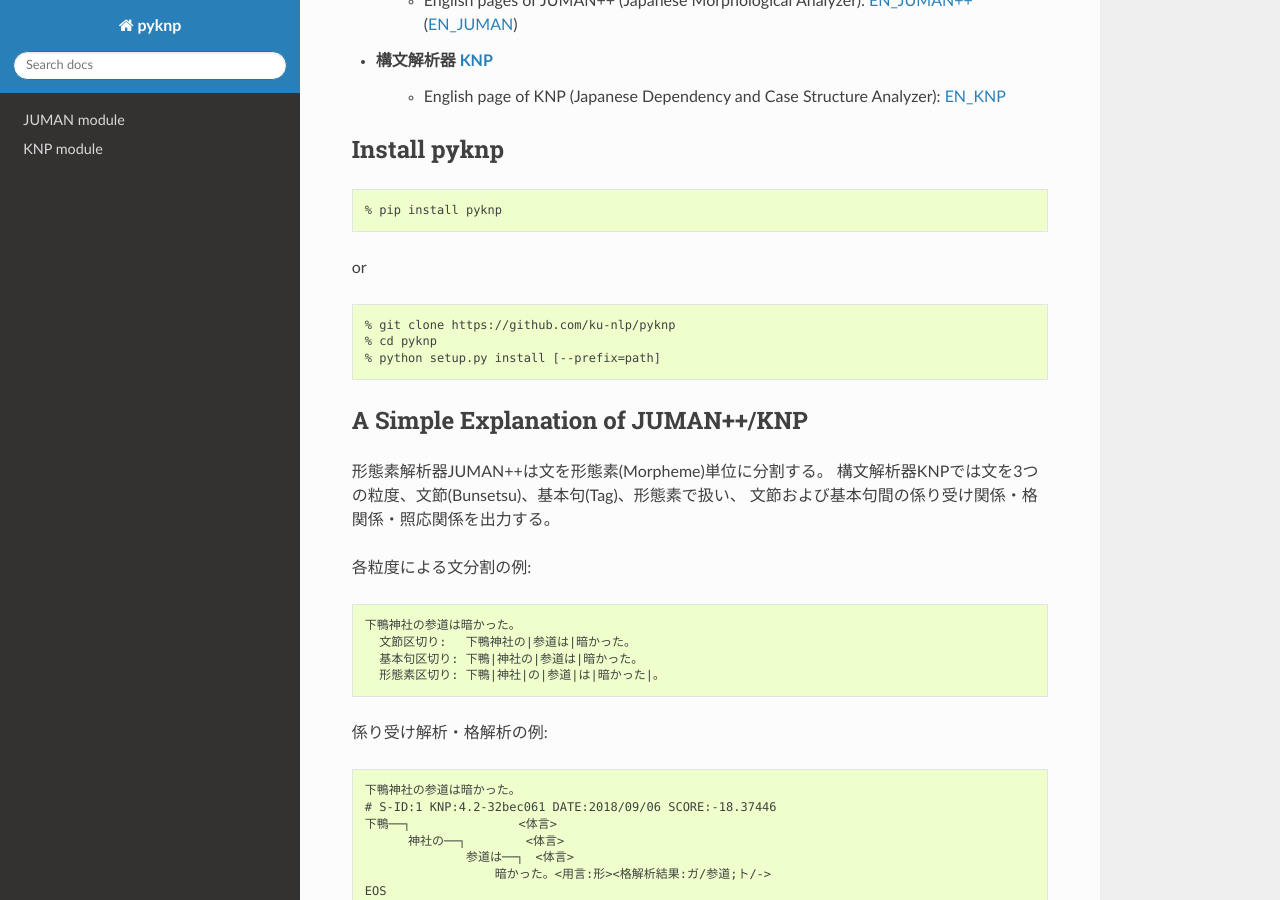
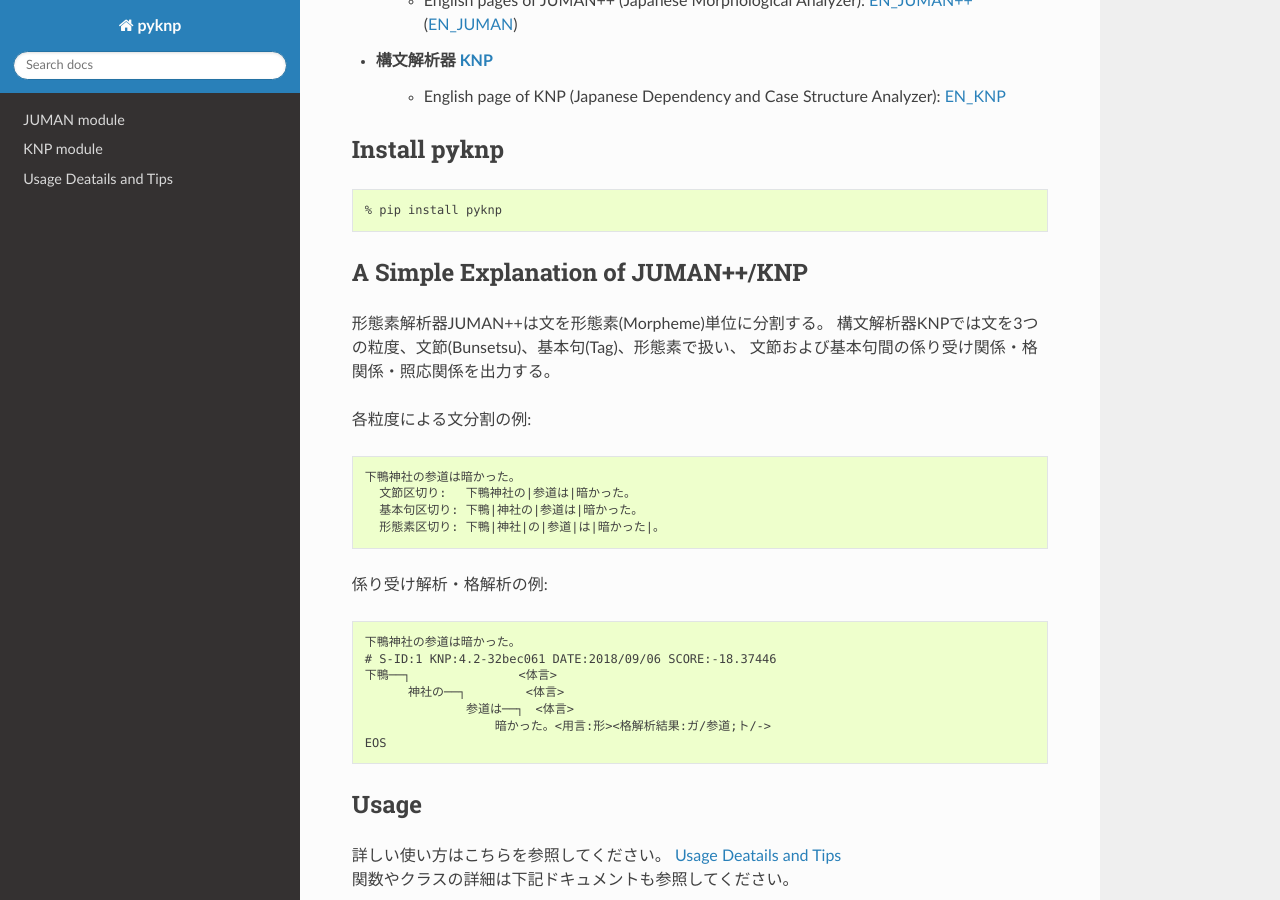
Before and after one commit to ku-nlp/pyknp, a Sphinx documentation site: the page built from docs/index.rst, in a window 1280 px wide and 900 px high, scrolled down 487 px. Built offline with Sphinx 7.4.7 and the Read the Docs theme 2.0.0, drawn with Linux system fonts in a browser that asks for light colours; some of the changed text lies outside the part shown.

Commit message:
include usage.rst

```diff
--- a/docs/index.rst
+++ b/docs/index.rst
@@ -36,15 +36,6 @@
 .. code-block:: none
 
     % pip install pyknp
-
-or
-
-.. code-block:: none
-
-    % git clone https://github.com/ku-nlp/pyknp
-    % cd pyknp
-    % python setup.py install [--prefix=path]
-
 
 
 A Simple Explanation of JUMAN++/KNP
@@ -219,6 +210,7 @@
 
    pyknp.juman
    pyknp.knp
+   usage
 
 
 Author/Contact
```
